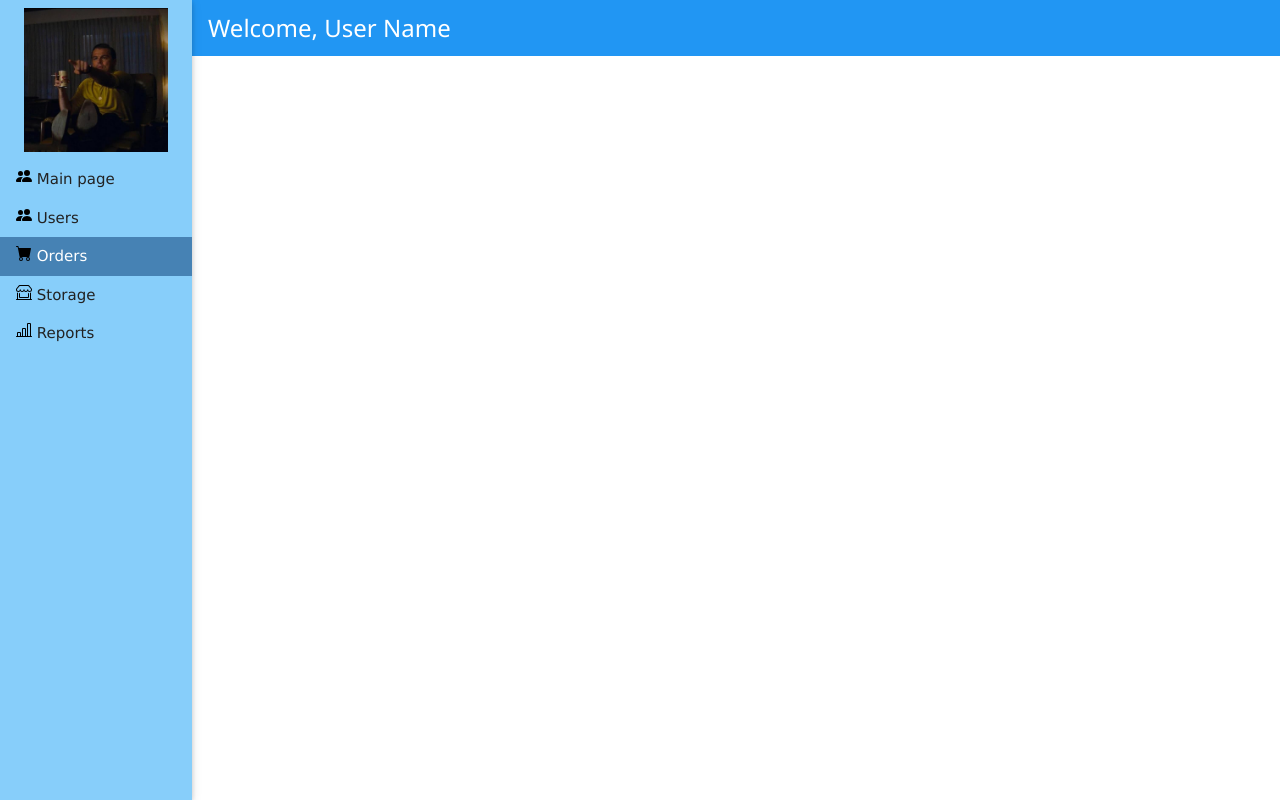
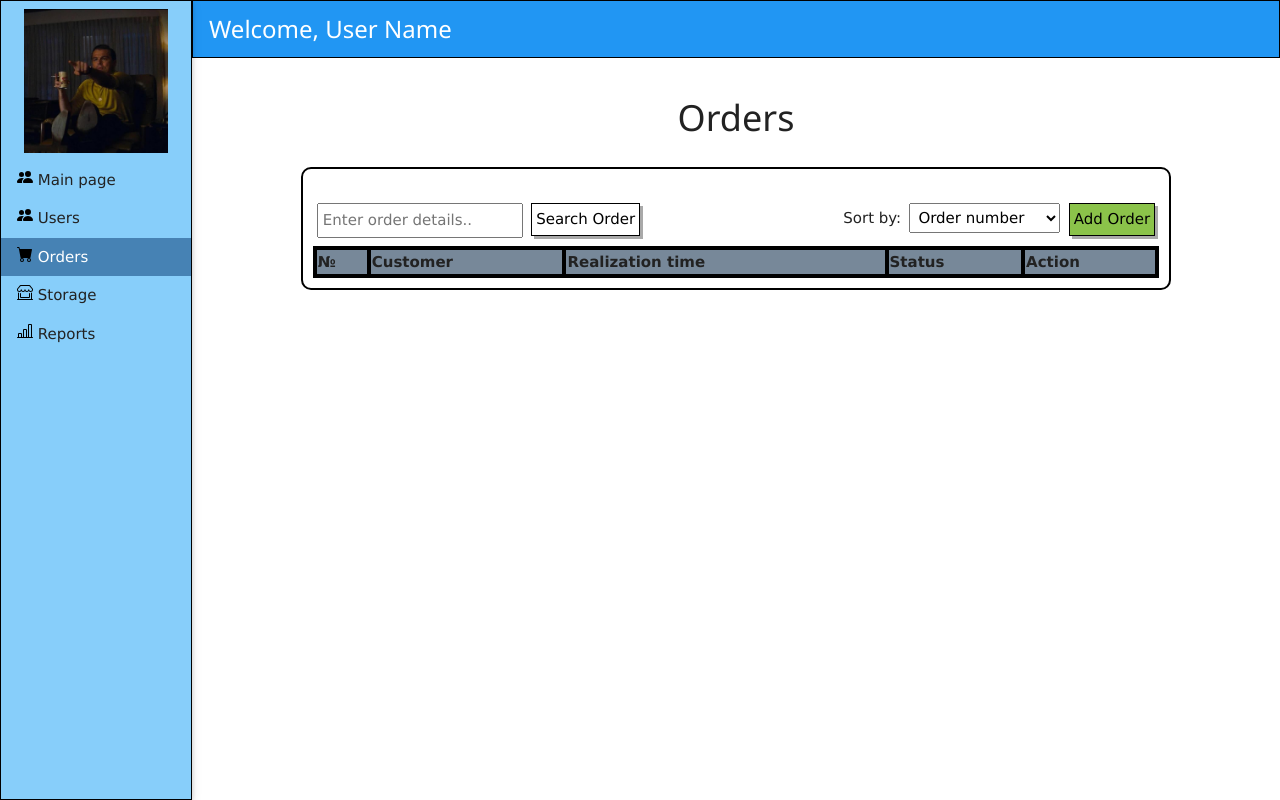
Before and after one commit to MykhailoPolnyi/html-project-take-1, a plain HTML site: page html/orders/orders.html in a window 1280 px wide. Drawn offline with Linux system fonts and the light colour scheme.

Commit message:
Setted the main visual parameters for the site

```diff
--- a/css/main_content.css
+++ b/css/main_content.css
@@ -2,17 +2,57 @@
   margin-left: 15%;
 }
 
-.page-header {
-  padding-top: 3%;
+#page-header {
+  margin: auto;
+  margin-top: 3%;
+  text-align: center;
 }
 
 #main-panel {
+  margin: auto;
+  margin-top: 2%;
   text-align: center;
+  width: 80%;
+  border: 2px solid black;
+  border-radius:10px ;
+  padding: 10px;
+}
+
+.action-panel {
+  padding: 16px 4px 48px;
+}
+
+.action-panel * {
+  padding: 4px;
+}
+
+.action-panel *[style*="float: left"] {
+  margin: 1% 1% 1% 0%;
+}
+
+.action-panel *[style*="float: right"] {
+  margin: 1% 0% 1% 1%;
+}
+
+@media screen and (max-width: 500px) {
+  #main-panel {
+    width: 100%;
+    border:  none;
+  }
+}
+
+.action-button {
+  border: 1px solid black;
+  box-shadow: 3px 3px darkgrey;
+}
+
+.action-button:active {
+  box-shadow: 1px 1px black;
+  transform: translateY(2px);
 }
 
 table {
-  margin: auto;
-  width: 80%;
+  width: 100%;
   overflow-y: auto;
 }
 
@@ -26,13 +66,9 @@ th, td {
 }
 
 tr:nth-child(even) {
-  background-color: lightgray;
+  background-color: lightgrey;
 }
 
 th {
-  background-color: lightslategrey;
+  background-color:lightslategrey ;
 }
-
-button {
-
-}
--- a/css/sidebar.css
+++ b/css/sidebar.css
@@ -1,6 +1,7 @@
 #sidenav {
   background-color: lightskyblue;
   width: 15%;
+  border: 1px solid black;
 }
 
 #sidenav img {
--- /dev/null
+++ b/css/topbar.css
@@ -0,0 +1,7 @@
+#topbar {
+	border: 1px solid black;
+}
+
+#topbar * {
+	float: left;
+}
--- a/html/orders/orders.html
+++ b/html/orders/orders.html
@@ -8,6 +8,7 @@
 	<link rel="stylesheet" type="text/css" href="../../css/main.css">
 	<link rel="stylesheet" type="text/css" href="../../css/main_content.css">
 	<link rel="stylesheet" type="text/css" href="../../css/sidebar.css">
+	<link rel="stylesheet" type="text/css" href="../../css/topbar.css">
 	<script type="text/javascript" src="../../js/show-hide-menu.js"></script>
 	<noscript>Your browser does not support JavaScript!</noscript>
 
@@ -20,7 +21,7 @@
 		<a class="w3-bar-item w3-button users" href="../users/users.html"></a>
 		<a class="w3-bar-item w3-button orders active" href="orders.html"></a>
 		<a class="w3-bar-item w3-button storage" href="../storage/storage.html"></a>
-		<a class="w3-bar-item w3-button reports" href="../reports/userReports.html"></a>
+		<a class="w3-bar-item w3-button reports" href="../reports/createReport.html"></a>
 	</div>
 
 
@@ -30,6 +31,45 @@
 			<h3> Welcome, User Name </h3>
 		</div>
 
+		<h1 id="page-header">Orders</h1>
+
+		<div id="main-panel" class="w3-container">
+
+
+			<div class="action-panel">
+
+				<input type="text" name="search-order" placeholder="Enter order details.." style="float: left; ">
+
+				<button class="w3-button action-button w3-white w3-hover-light-gray" style="float: left;"> Search Order</button>
+
+				<button
+				class="w3-button action-button w3-light-green w3-hover-green"
+				style="float: right;">
+				Add Order</button>
+
+
+				<select name="sort" id="sort" style="float: right; margin-left: 0.25%;">
+					<option value="number">Order number</option>
+					<option value="customer">Customer</option>
+					<option value="realization-time">Realization time</option>
+					<option value="status">Status</option>
+				</select>
+
+				<label for="sort" style="float: right; margin-right: 0.25%;">Sort by:</label>
+
+			</div>
+
+			<table>
+				<tr>
+					<th> № </th>
+					<th> Customer </th>
+					<th> Realization time </th>
+					<th> Status </th>
+					<th> Action </th>
+				</tr>
+			</table>
+		</div>
+
 	</div>
 </body>
 </html>
```
Also changed, not shown: html/reports/createReport.html (+51 -0 lines), html/reports/userReports.html (deleted, +0 -35 lines), html/storage/storage.html (+8 -1 lines), html/users/users.html (+13 -5 lines), index.html (+4 -4 lines).
